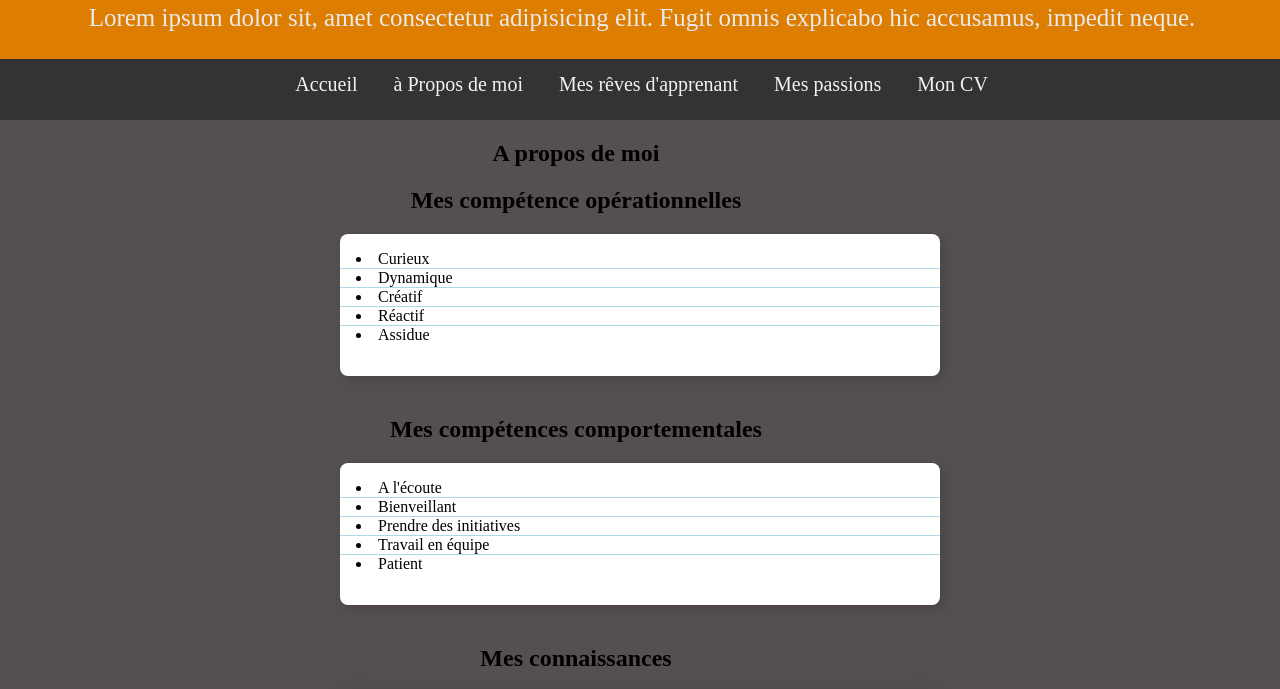
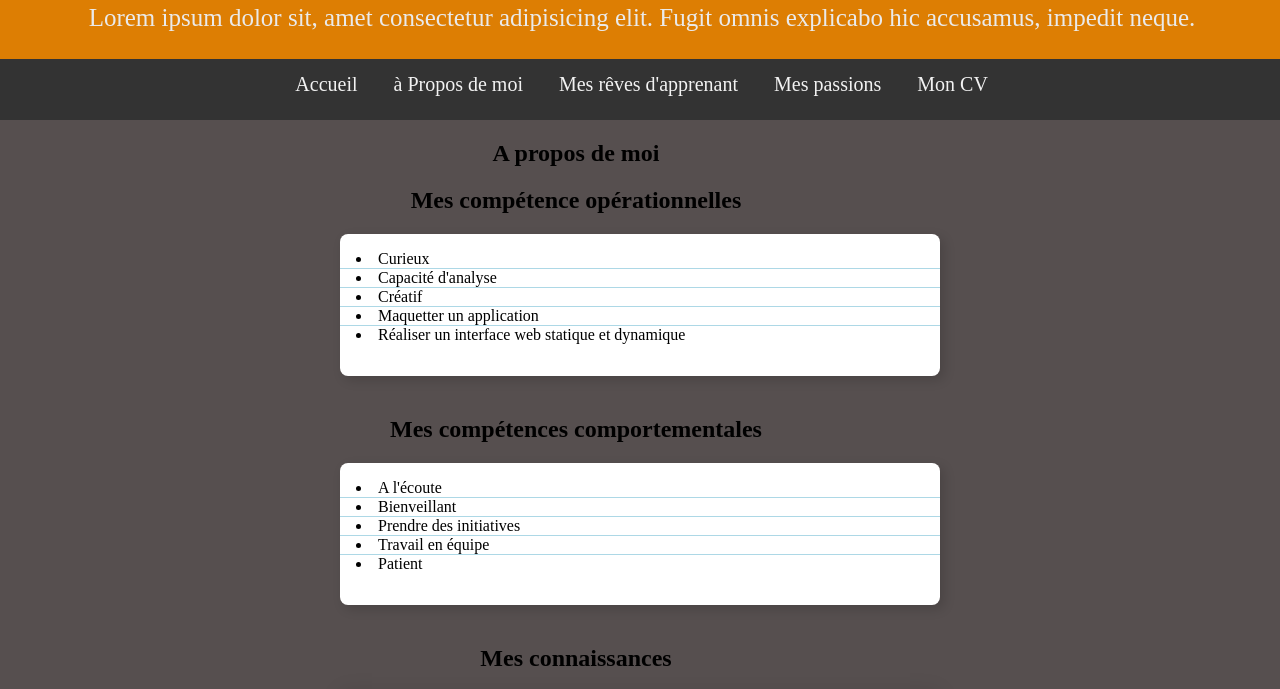
Before and after one commit to Archimonde32/aboutme, a plain HTML site: page about-me.html in a window 1280 px wide. Shown: the part 70-759 px from the top of the page. Drawn offline with Linux system fonts and the light colour scheme.

Commit message:
completed

```diff
--- a/about-me.html
+++ b/about-me.html
@@ -27,10 +27,10 @@
     <div class="comp">
     <ul class="list">
         <li>Curieux</li>
-        <li>Dynamique</li>
+        <li>Capacité d'analyse</li>
         <li>Créatif</li>
-        <li>Réactif</li>
-        <li>Assidue</li>
+        <li>Maquetter un application</li>
+        <li>Réaliser un interface web statique et dynamique</li>
     </ul>
 </div>
     <h2>Mes compétences comportementales</h2>
```
Also changed, not shown: index.html (+2 -2 lines).
